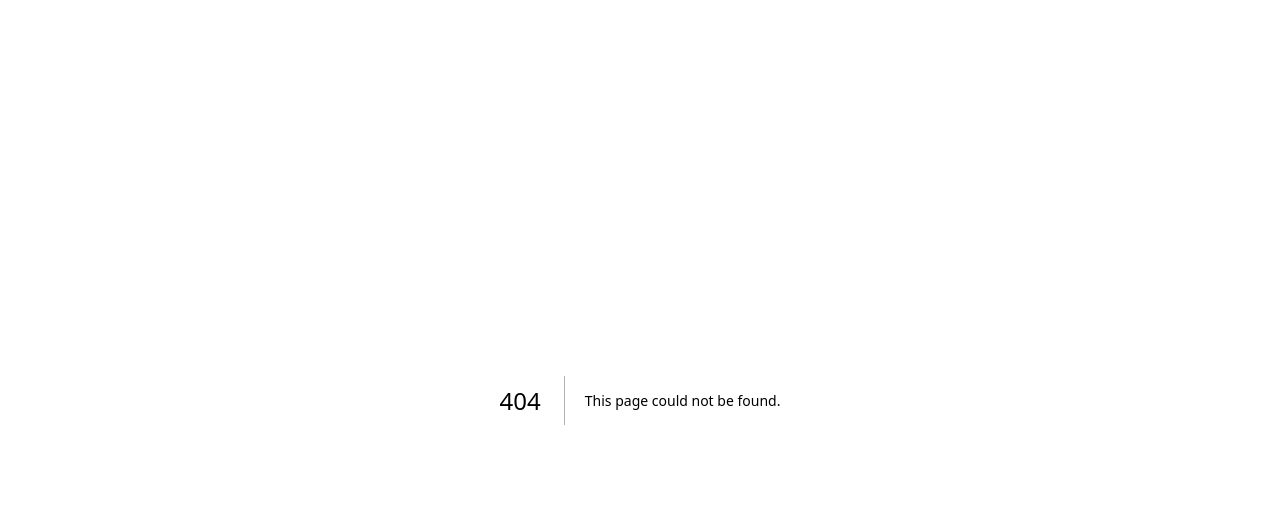
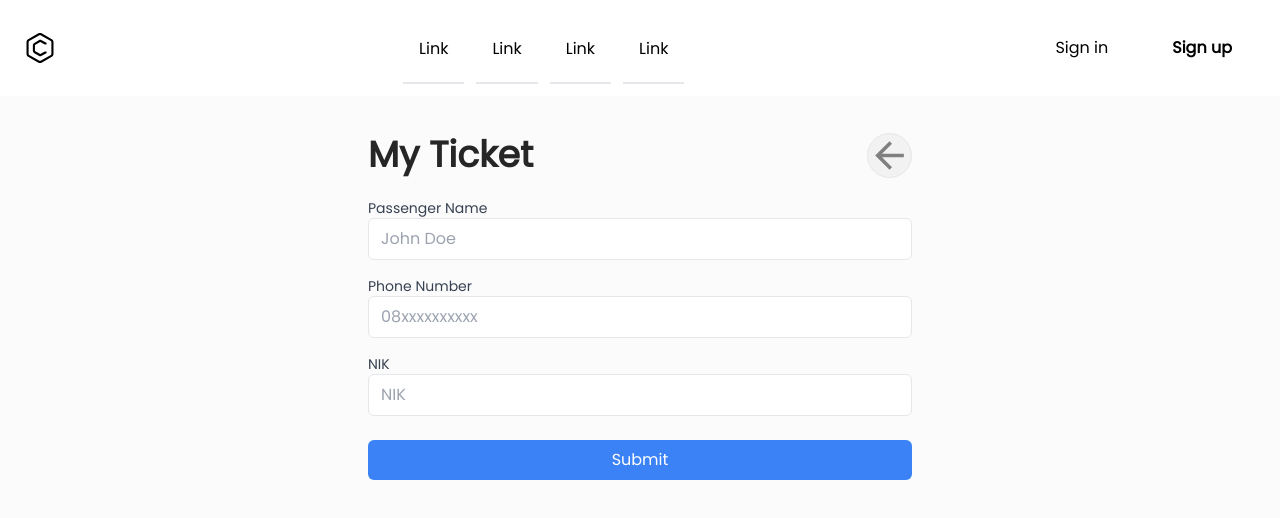
Before and after one commit to PamanAleph/Train-Ticket, a Next.js app: page /order in a window 1280 px wide. Before the commit this address had no page. Shown: the top 518 px of the page. Built offline with nearby package versions, Linux system fonts and the light colour scheme.

Commit message:
add order

```diff
--- /dev/null
+++ b/src/app/(main)/order/page.tsx
@@ -0,0 +1,59 @@
+import Link from 'next/link'
+import React from 'react'
+import { MdOutlineArrowBack } from 'react-icons/md';
+
+function Page() {
+  return (
+    <section className="max-w-xl mx-auto px-4 py-8">
+        <div className="flex justify-between pb-4 items-center">
+        <h1 className="text-[#262626] font-[700] text-[36px]">My Ticket</h1>
+        <Link href="/">
+          <MdOutlineArrowBack
+            className="border rounded-full bg-[#F2F2F2]"
+            color="gray"
+            size={45}
+          />
+        </Link>
+      </div>
+      <form className="space-y-6">
+        <div className="space-y-4">
+          <div>
+            <label htmlFor="passengerName" className="block text-sm font-medium text-gray-700">Passenger Name</label>
+            <input
+              type="text"
+              name="passengerName"
+              id="passengerName"
+              placeholder="John Doe"
+              className="w-full px-3 py-2 border rounded-md focus:outline-none focus:ring-2 focus:ring-blue-500"
+            />
+          </div>
+          <div>
+            <label htmlFor="phoneNumber" className="block text-sm font-medium text-gray-700">Phone Number</label>
+            <input
+              type="tel"
+              name="phoneNumber"
+              id="phoneNumber"
+              placeholder="08xxxxxxxxxx"
+              className="w-full px-3 py-2 border rounded-md focus:outline-none focus:ring-2 focus:ring-blue-500"
+            />
+          </div>
+          <div>
+            <label htmlFor="numberResidence" className="block text-sm font-medium text-gray-700">NIK</label>
+            <input
+              type="text"
+              name="numberResidence"
+              id="numberResidence"
+              placeholder="NIK"
+              className="w-full px-3 py-2 border rounded-md focus:outline-none focus:ring-2 focus:ring-blue-500"
+            />
+          </div>
+        </div>
+        <button type="submit" className="w-full px-4 py-2 bg-blue-500 text-white rounded-md hover:bg-blue-600 focus:outline-none focus:bg-blue-600">
+          Submit
+        </button>
+      </form>
+    </section>
+  )
+}
+
+export default Page;
--- a/src/app/(main)/payment/page.tsx
+++ b/src/app/(main)/payment/page.tsx
@@ -1,9 +1,21 @@
 import PaymentRadio from "@/components/payment/PaymentRadio";
+import Link from "next/link";
 import React from "react";
+import { MdOutlineArrowBack } from "react-icons/md";
 
 function page() {
   return (
     <section className="max-w-xl mx-auto px-2">
+      <div className="flex justify-between p-2 px-4 items-center">
+        <h1 className="text-[#262626] font-[700] text-[36px]">My Ticket</h1>
+        <Link href="/">
+          <MdOutlineArrowBack
+            className="border rounded-full bg-[#F2F2F2]"
+            color="gray"
+            size={45}
+          />
+        </Link>
+      </div>
       <PaymentRadio title="Mandiri" price={120} />
       <PaymentRadio title="Gopay" price={120} />
       <PaymentRadio title="Shopeepay" price={120} />
```
